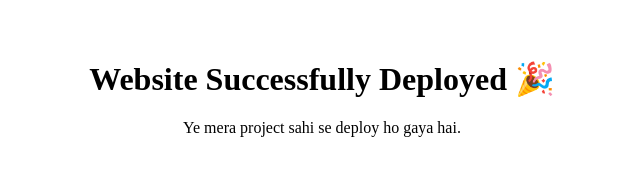
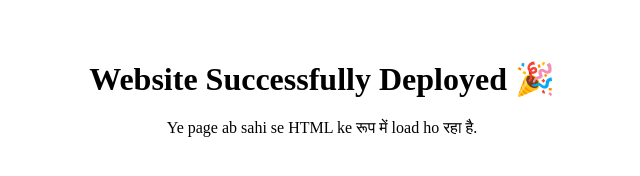
Before and after one commit to Programmerharshit1908/LibraryStudentprofile, a plain HTML site: page index.html in a window 1280 px wide. Shown: the full height of the page, 318-958 px from the left. Drawn offline with Linux system fonts and the light colour scheme.

Commit message:
Refactor deployment message in index.html
Updated deployment message to confirm proper HTML loading.

```diff
--- a/index.html
+++ b/index.html
@@ -6,7 +6,12 @@
     <title>My Project</title>
 </head>
 <body>
-    <h1 style="text-align:center; margin-top:60px;">Website Successfully Deployed 🎉</h1>
-    <p style="text-align:center;">Ye mera project sahi se deploy ho gaya hai.</p>
+    <h1 style="text-align:center; margin-top:60px;">
+        Website Successfully Deployed 🎉
+    </h1>
+
+    <p style="text-align:center;">
+        Ye page ab sahi se HTML ke रूप में load ho रहा है.
+    </p>
 </body>
 </html>
```
